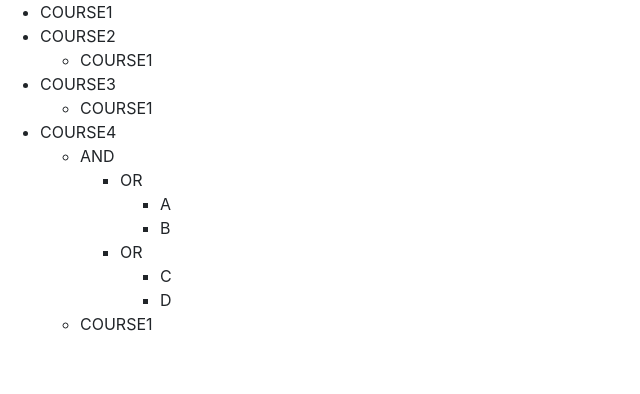
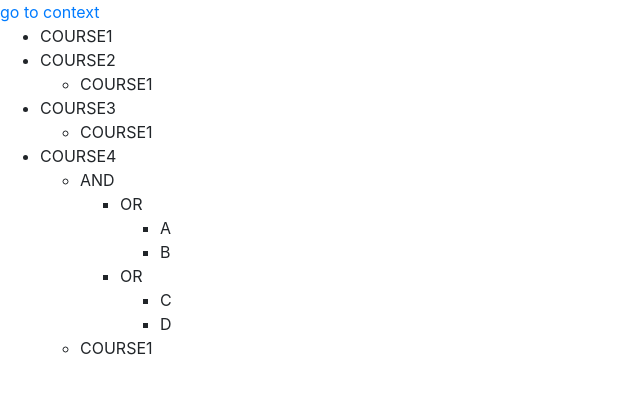
Before and after one commit to danbugs/build-a-pool, a plain HTML site: page index.html in a window 1280 px wide. Shown: the whole page, without its empty margins (0-640 px from the left). Drawn offline with nearby package versions, Linux system fonts and the light colour scheme.

Commit message:
adding link to tyrel's

```diff
--- a/index.html
+++ b/index.html
@@ -15,6 +15,7 @@
         <script src="helpers.js"></script>
     </head>
     <body>
+        <a href="./contextviewer.htm">go to context</a>
         <script id="main" type="text/x-handlebars-template">
             <ul>
                 {{#course}}
```
